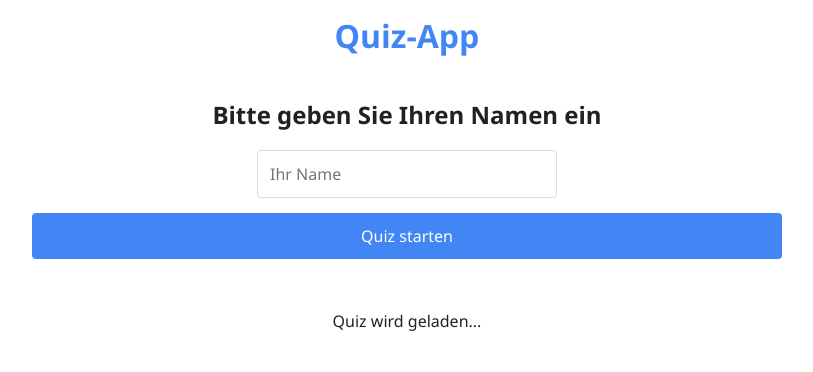
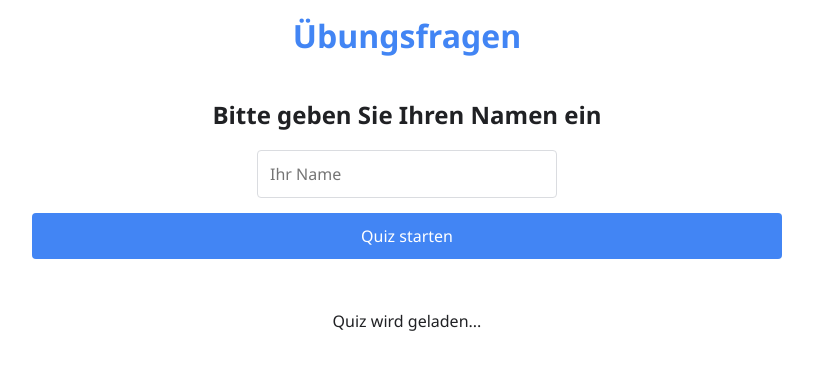
Before and after one commit to fatihguezel/Anw-rterlehrgang, a plain HTML site: page index.html in a window 1280 px wide. Shown: the whole page, without its empty margins (233-1046 px from the left). Drawn offline with Linux system fonts and the light colour scheme.

Commit message:
Update index.html

```diff
--- a/index.html
+++ b/index.html
@@ -3,7 +3,7 @@
 <head>
     <meta charset="UTF-8">
     <meta name="viewport" content="width=device-width, initial-scale=1.0, maximum-scale=1.0, user-scalable=no">
-    <title>Quiz-App</title>
+    <title>Übungsfragen</title>
     <style>
         :root {
             --primary-color: #4285f4;
@@ -279,7 +279,7 @@
 </head>
 <body>
     <div id="app-container">
-        <h1>Quiz-App</h1>
+        <h1>Übungsfragen</h1>
 
         <div class="name-container" id="nameContainer">
             <h2>Bitte geben Sie Ihren Namen ein</h2>
```
